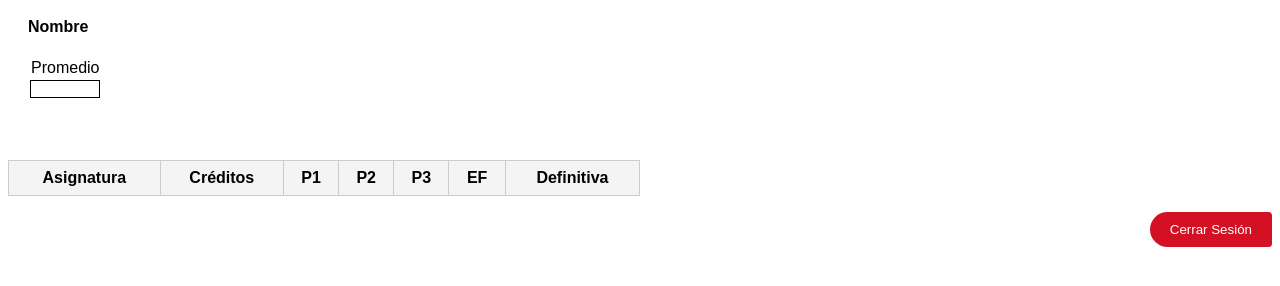
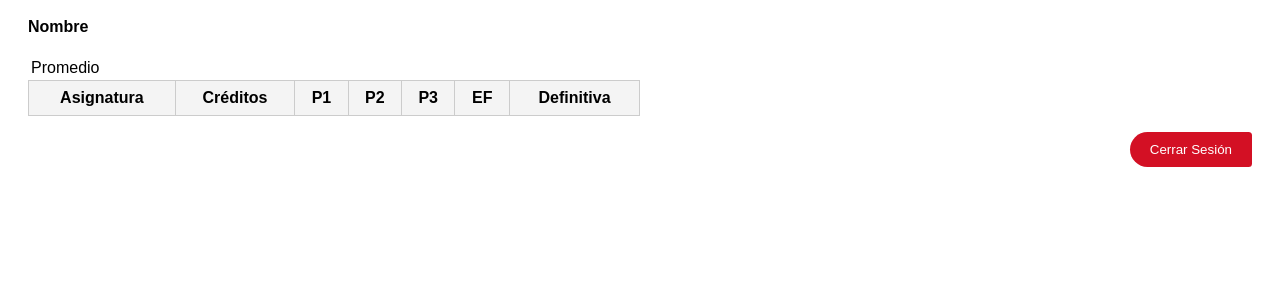
Before and after one commit to wilSosa/Parcialweb1151734, a plain HTML site: page notas.html in a window 1280 px wide. Shown: the part 132-418 px from the top of the page. Drawn offline with Linux system fonts and the light colour scheme; no server answers; sample sign-in values are in the browser's storage.

Commit message:
recovery css

```diff
--- a/notas.html
+++ b/notas.html
@@ -23,11 +23,7 @@
             <tr>
                 <td>Promedio</td>
             </tr>
-            <tr>
-                <td id="promedioPonderado"></td>
-            </tr>
-        </table>
-    </div>
+
 </div>
 <table id="notasTabla">
     <thead>
```
